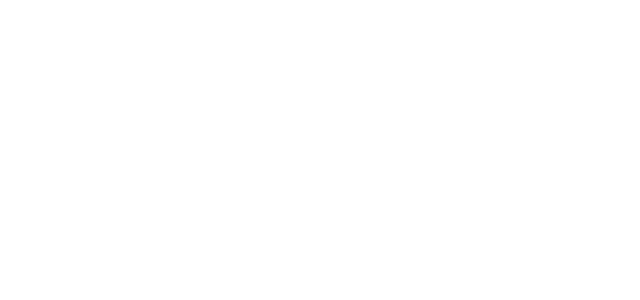
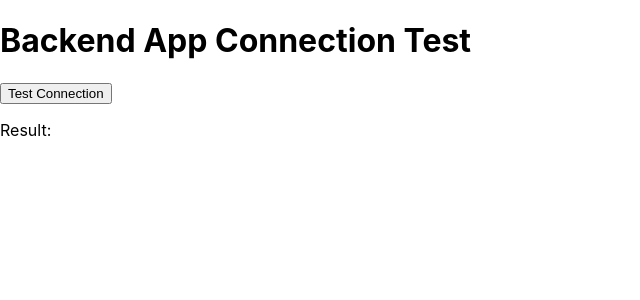
Before and after one commit to fatjan/micro-teaching, a React (Create React App) app in the folder frontend/: page /test in a window 1280 px wide. Before the commit this address had no page. Shown: the top 300 px of the page, without its empty margins (0-640 px from the left). Built offline with nearby package versions, Linux system fonts and the light colour scheme.

Commit message:
add test page to check backend connection

```diff
--- a/frontend/src/App.js
+++ b/frontend/src/App.js
@@ -7,6 +7,7 @@
 import Feed from './Feed';
 import UpdateUser from './UpdateUser';
 import UsersPage from './UsersPage';
+import TestPage from './TestPage';
 
 const App = () => {
   return (
@@ -18,6 +19,7 @@
           <Route path="/feed" element={<Feed />} />
           <Route path="/update-user" component={UpdateUser} />
           <Route path="/users" element={< UsersPage ></UsersPage>} />
+          <Route path="/test" element={< TestPage ></TestPage>} />
         </Routes>
 
         <ToastContainer />
--- /dev/null
+++ b/frontend/src/TestPage.js
@@ -0,0 +1,24 @@
+import React, { useState } from 'react';
+
+const TestPage = () => {
+  const [result, setResult] = useState('');
+
+  const handleTestClick = () => {
+    fetch('/health')
+      .then(response => response.text())
+      .then(data => setResult(data))
+      .catch(error => setResult('Error: ' + error.message));
+  };
+
+  return (
+    <div>
+      <h1>Backend App Connection Test</h1>
+      <button onClick={handleTestClick}>Test Connection</button>
+      <div>
+        <p>Result: {result}</p>
+      </div>
+    </div>
+  );
+};
+
+export default TestPage;
```
